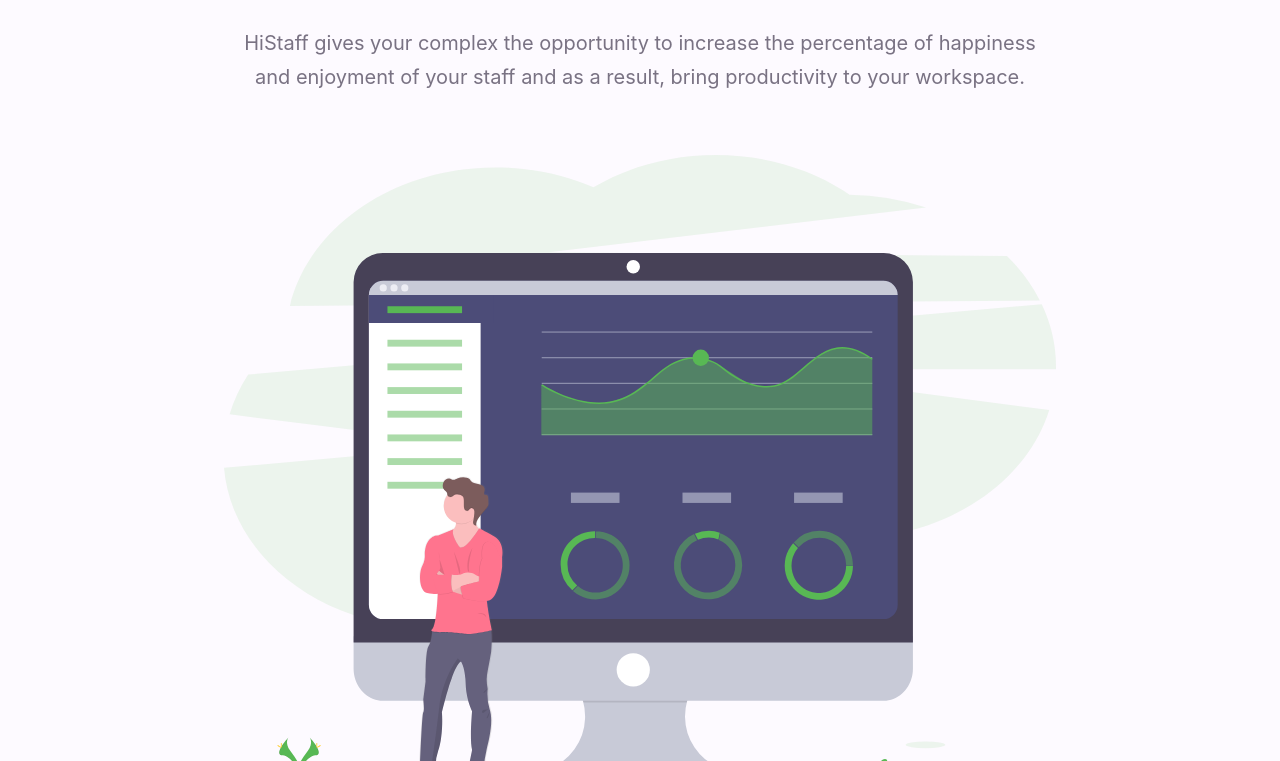
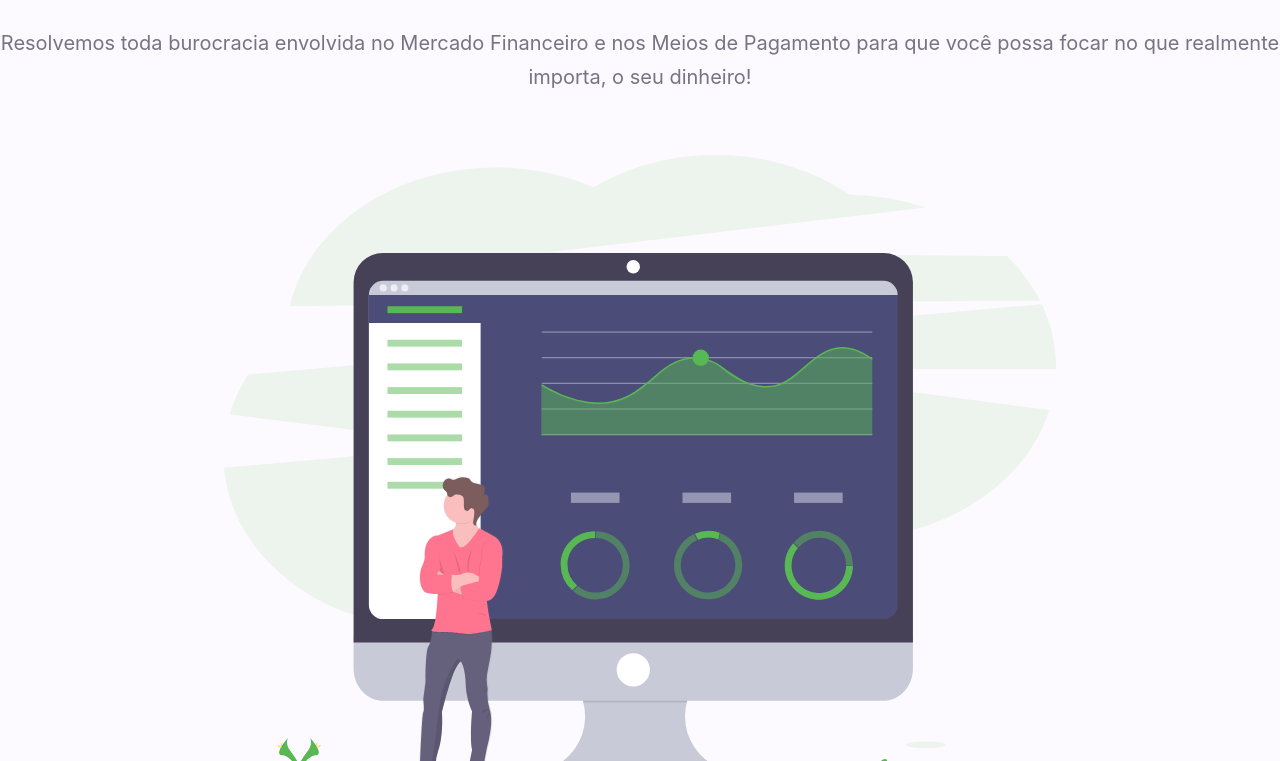
Before and after one commit to Bromel-Intermediacoes/website, a Gatsby site: page / in a window 1280 px wide. Shown: the part 339-1100 px from the top of the page. Built offline with nearby package versions, Linux system fonts and the light colour scheme; Gatsby itself is replaced by a stand-in of ours.

Commit message:
design: update hero text

```diff
--- a/src/pages/index.js
+++ b/src/pages/index.js
@@ -16,11 +16,9 @@ const IndexPage = () => (
     <div className={"page-header home"}>
       <h1>Soluções em Serviços Financeiros</h1>
       <p>
-        HiStaff gives your complex the opportunity to increase the percentage of
-        happiness
-        <br />
-        and enjoyment of your staff and as a result, bring productivity to your
-        workspace.
+        Resolvemos toda burocracia envolvida no Mercado Financeiro e nos Meios
+        de Pagamento para que você possa focar no que realmente importa, o seu
+        dinheiro!
       </p>
       <img alt={"Dashboard"} src={featureImage} />
     </div>
```
